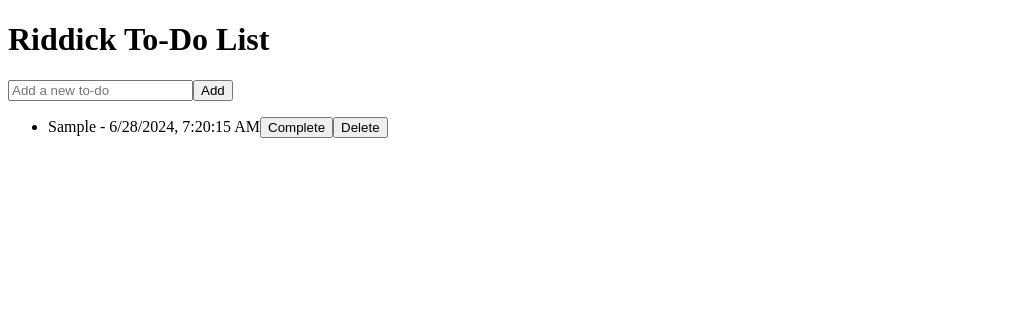
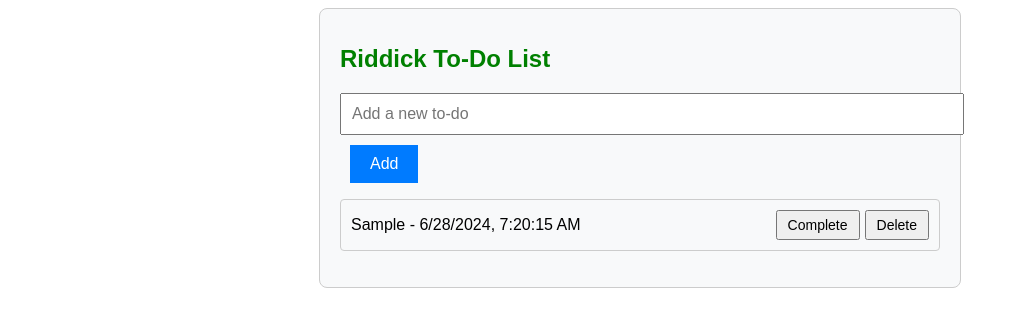
Before and after one commit to RiddickAngiela/Todo-List, a React (Create React App) app: page / in a window 1280 px wide. Both pictures are taken after typing "Sample" into the empty fields and a click on the button "Add". Shown: the top 326 px of the page, without its empty margins (0-1019 px from the left). Built offline with nearby package versions, Linux system fonts and the light colour scheme.

Commit message:
adding classes names

```diff
--- a/src/components/TodoList.css
+++ b/src/components/TodoList.css
@@ -13,6 +13,7 @@
 .todo-title {
     font-size: 24px;
     margin-bottom: 20px;
+    color: green;
 }
 
 .todo-input {
--- a/src/components/TodoList.js
+++ b/src/components/TodoList.js
@@ -1,5 +1,7 @@
 // src/components/TodoList.js
 import React, { useState, useEffect } from "react";
+import "./TodoList.css";
+
 
 const TodoList = () => {
   const [todos, setTodos] = useState([]);
@@ -39,26 +41,31 @@ const TodoList = () => {
   };
 
   return (
-    <div>
-      <h1>Riddick To-Do List</h1>
+    <div className="todo-container">
+      <h1 className="todo-title">Riddick To-Do List</h1>
       <input
         type="text"
+        className="todo-input"
         value={newTodo}
         onChange={(e) => setNewTodo(e.target.value)}
         placeholder="Add a new to-do"
       />
-      <button onClick={addTodo}>Add</button>
-      <ul>
+      <button className="todo-button" onClick={addTodo}>
+        Add
+      </button>
+      <ul className="todo-list">
         {todos.map((todo) => (
           <li
             key={todo.id}
-            style={{ textDecoration: todo.completed ? "line-through" : "none" }}
+            className={`todo-item ${todo.completed ? "completed" : ""}`}
           >
             {todo.title} - {todo.timestamp}
-            <button onClick={() => toggleComplete(todo.id)}>
-              {todo.completed ? "Undo" : "Complete"}
-            </button>
-            <button onClick={() => deleteTodo(todo.id)}>Delete</button>
+            <div className="todo-item-buttons">
+              <button onClick={() => toggleComplete(todo.id)}>
+                {todo.completed ? "Undo" : "Complete"}
+              </button>
+              <button onClick={() => deleteTodo(todo.id)}>Delete</button>
+            </div>
           </li>
         ))}
       </ul>
```
